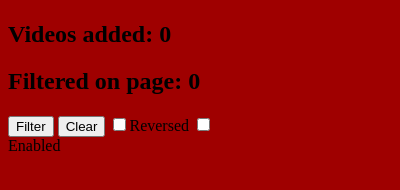
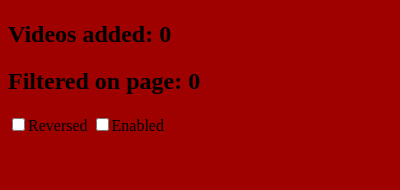
Before and after one commit to markorankovic/YouTube-Watched-Filter, a browser extension: page YouTube-Watched-Filter/popup.html in a window 400 px wide. Shown: the part 72-262 px from the top of the page. Drawn offline with Linux system fonts and the light colour scheme.

Commit message:
Buttons filter & clear removed

```diff
--- a/YouTube-Watched-Filter/popup.html
+++ b/YouTube-Watched-Filter/popup.html
@@ -11,8 +11,6 @@
         <img src="./LogoDesign48.png"/>
         <h2 id="totalFiltered">Videos added: 0</h2>
         <h2 id="filteredOnPage">Filtered on page: 0</h2>
-        <button id="filterButton">Filter</button>
-        <button id="clearButton">Clear</button>
         <input type="checkbox" id="reversedCheckbox">Reversed</input>
         <input type="checkbox" id="enableCheckbox">Enabled</input>
     </body>
```
